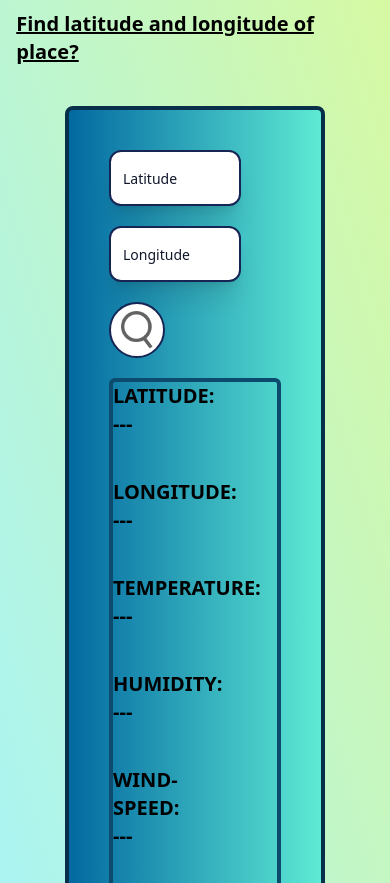
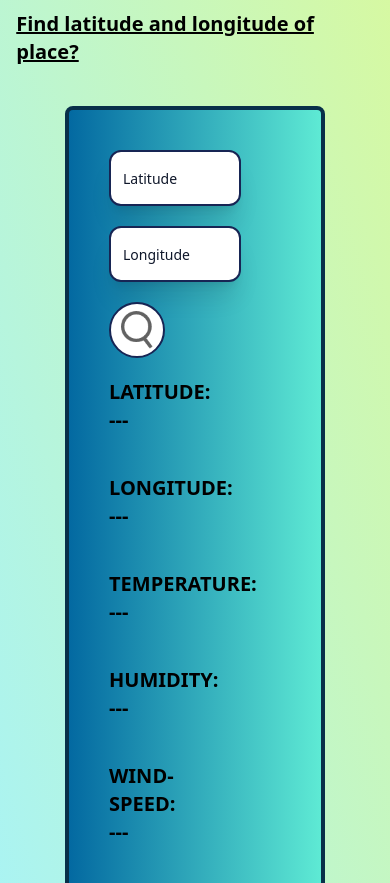
Before and after one commit to amlansarangi23/weather-api, a plain HTML site: page index.html in a window 390 px wide. Shown: the part 146-1029 px from the top of the page. Drawn offline with nearby package versions, Linux system fonts and the light colour scheme.

Commit message:
Update index.html

```diff
--- a/index.html
+++ b/index.html
@@ -24,7 +24,7 @@
         <button class="w-14 h-14 float-right bg-white border-2 border-blue-950 rounded-full hover:bg-slate-400" title="button"><img class="w-8 m-auto" src="search.png"></button>
     </div>
 
-    <div class="data grid grid-cols-1 sm:grid-cols-2 text-xl font-semibold border-4 rounded-md border-sky-900">
+    <div class="data grid grid-cols-1 sm:grid-cols-2 text-xl font-semibold sm:border-4 sm:rounded-md sm:border-sky-900">
         <div class="mb-10 w-1/2"><h2 class="md:text-2xl">LATITUDE:</h2><h3 id="latitude">---</h3></div>
         <div class="mb-10 w-1/2"><h2 class="md:text-2xl">LONGITUDE:</h2><h3 id="longitude">---</h3></div>
         <div class="mb-10 w-1/2"><h2 class="md:text-2xl">TEMPERATURE:</h2><h3 id="temp">---</h3></div>
```
